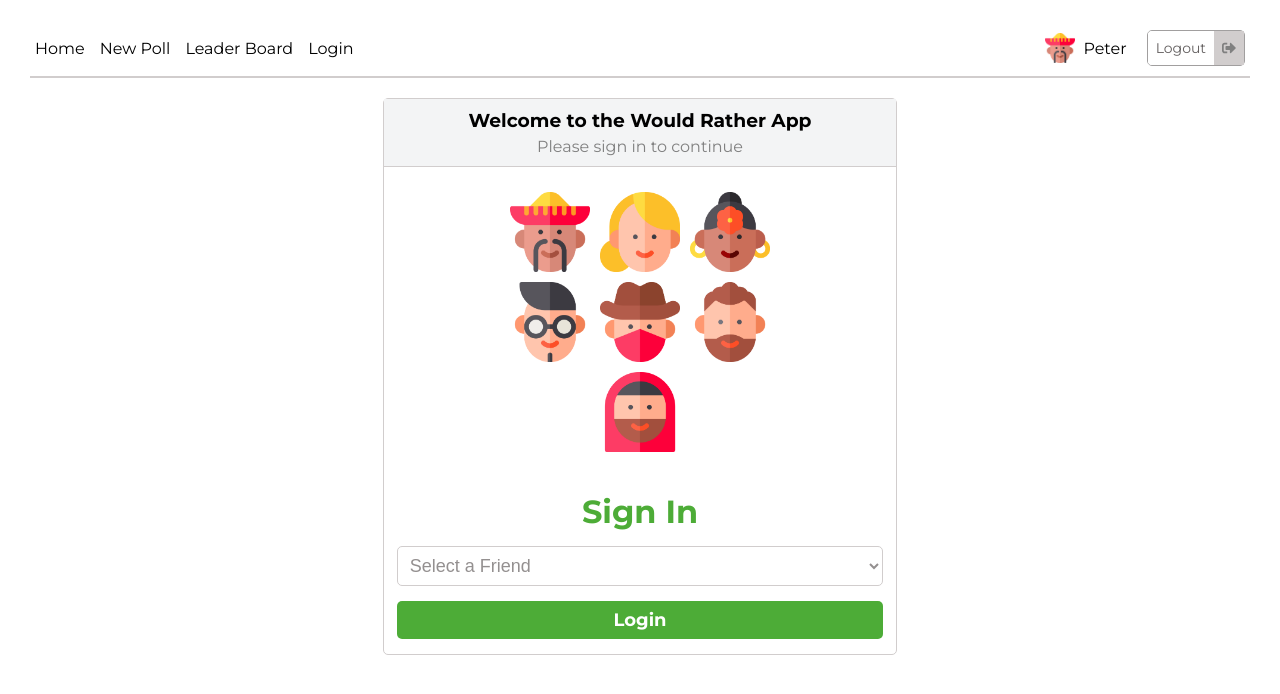
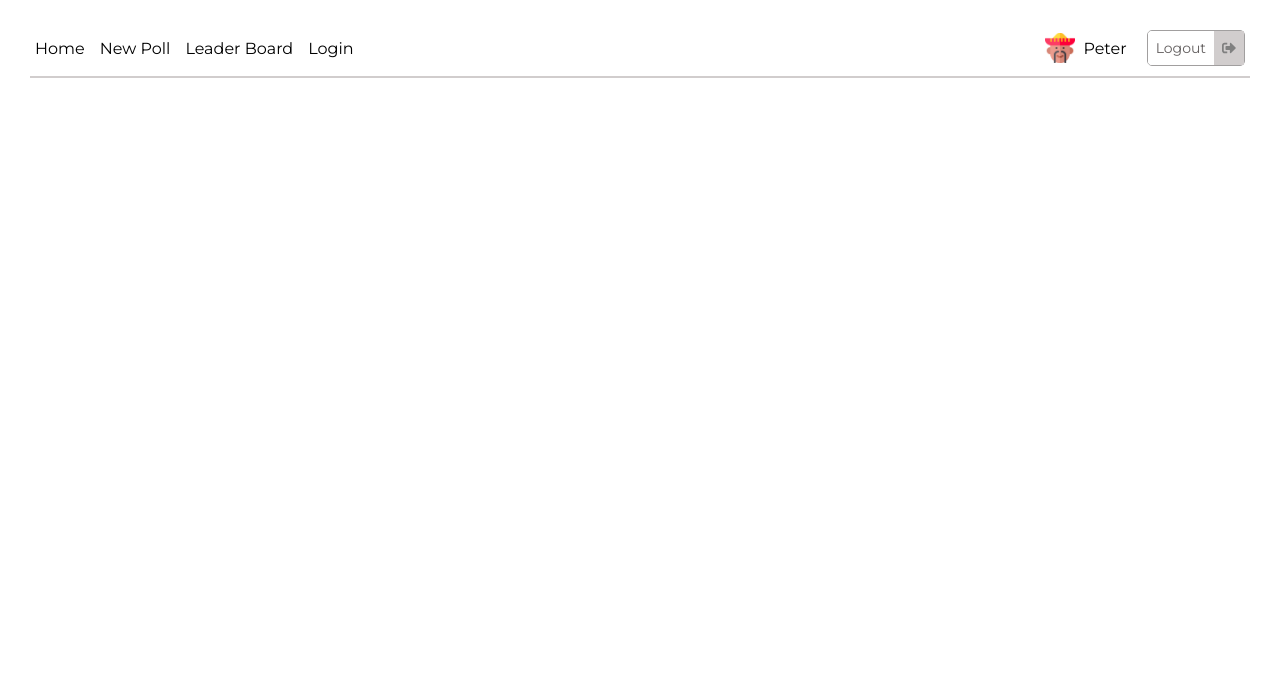
Before and after one commit to sara-elhawary/would-you-rather-app, a React (Vite) app: page /login in a window 1280 px wide. Shown: the top 694 px of the page. Built offline with nearby package versions, Linux system fonts and the light colour scheme.

Commit message:
add login page authentication logic

```diff
--- a/src/app.jsx
+++ b/src/app.jsx
@@ -1,7 +1,9 @@
-import React, { useEffect } from 'react'
+import React, { Fragment, useEffect } from 'react'
+import { useSelector } from 'react-redux'
+
 import { useDispatch } from 'react-redux'
 import { render } from 'react-dom'
-import { BrowserRouter, Route, Switch } from 'react-router-dom'
+import { BrowserRouter, Redirect, Route, Switch } from 'react-router-dom'
 import { Provider } from 'react-redux'
 
 import Header from './components/header'
@@ -14,9 +16,16 @@ import store from './store'
 import { getInitialData } from './utils/API'
 import { setUsers } from './slices/users'
 import { setQuestions } from './slices/questions'
+import PollAnswer from './components/poll-answer'
 
 function App() {
   const dispatch = useDispatch()
+  const state = useSelector((state) => state)
+  // const authUser = useSelector((state) => state.authUser.value)
+  const authUser = 'Leen'
+  // console.log(authUser)
+
+  // console.log(state)
 
   useEffect(() => {
     getInitialData().then((data) => {
@@ -27,7 +36,16 @@ function App() {
 
   return (
     <BrowserRouter>
-      <Header />
+      {authUser === null ? (
+        <Fragment>
+          <Route exact path="/login">
+            <Login />
+          </Route>
+          <Redirect to="/login" />
+        </Fragment>
+      ) : (
+        <Fragment>
+          <Header authUser={authUser} />
           <Switch>
             <Route exact path="/404">
               <NoMatch />
@@ -41,10 +59,12 @@ function App() {
             <Route exact path="/leader-board">
               <LeaderBoard />
             </Route>
-        <Route exact path="/login">
-          <Login />
+            <Route exact path="/question/:id">
+              <PollAnswer />
             </Route>
           </Switch>
+        </Fragment>
+      )}
     </BrowserRouter>
   )
 }
```
Lines whose indentation alone changed are shown as unchanged.
